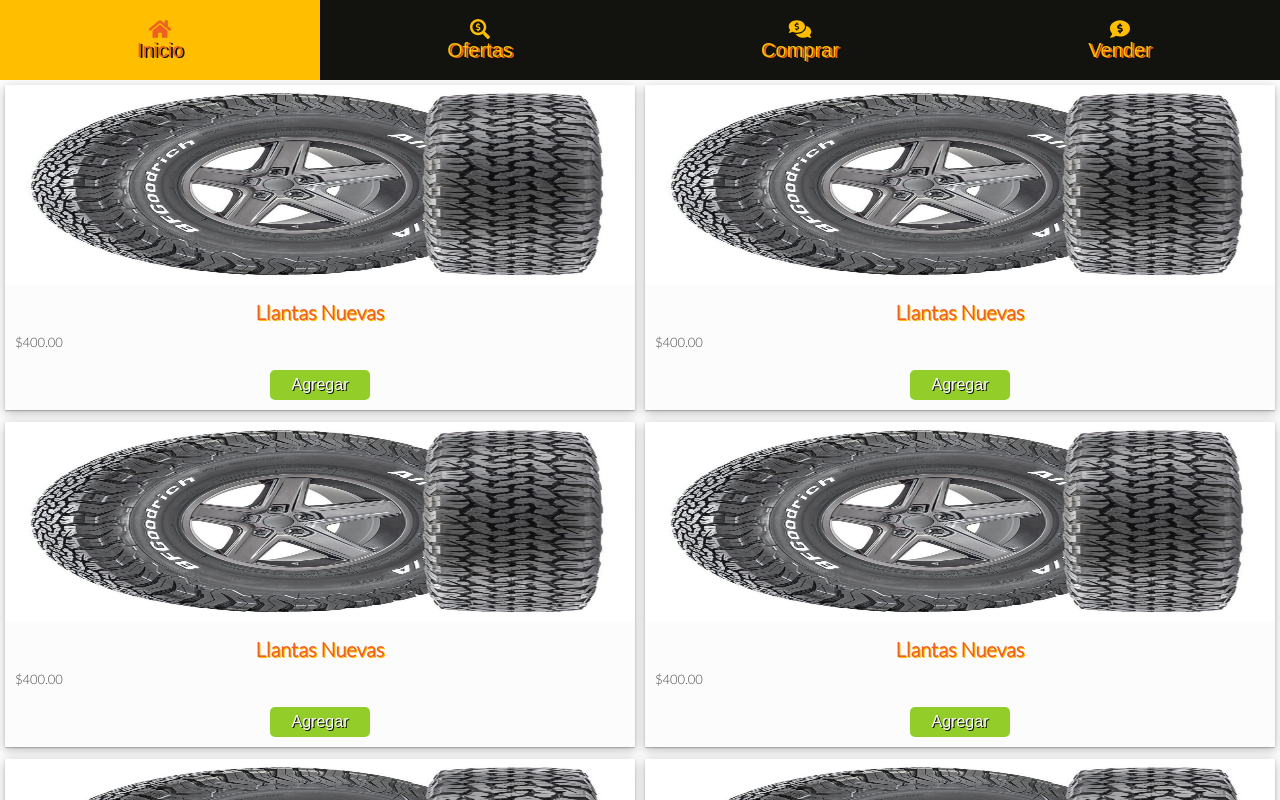
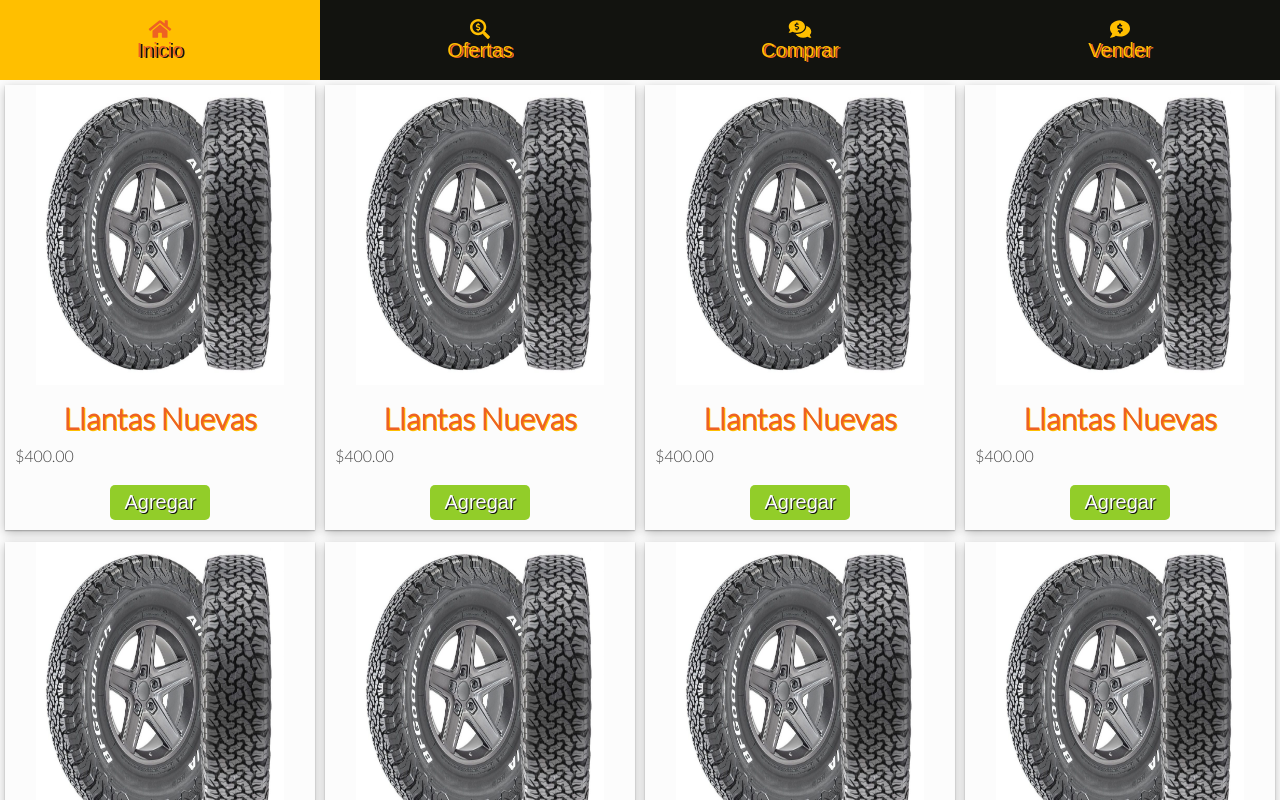
Before and after one commit to amilcarjosimar/emprendedores-vue-app, a Vue app: page /ofertas in a window 1280 px wide. Shown: the top 800 px of the page. Built offline with nearby package versions, Linux system fonts and the light colour scheme; a web font is replaced by a local one.

Commit message:
added deals support for pc

```diff
--- a/public/css/style.css
+++ b/public/css/style.css
@@ -9,8 +9,27 @@
   position: relative;
   font-family: "Lato", sans-serif;
   background-color: var(--white);
+
+}
+/* width */
+::-webkit-scrollbar {
+  width: .4rem;
 }
 
+/* Track */
+::-webkit-scrollbar-track {
+  background: #12130f;
+}
+
+/* Handle */
+::-webkit-scrollbar-thumb {
+  background: #ee6123;
+}
+
+/* Handle on hover */
+::-webkit-scrollbar-thumb:hover {
+  background: #ffbf00;
+}
 * {
   margin: 0;
   padding: 0;
--- a/src/views/HotDeals.vue
+++ b/src/views/HotDeals.vue
@@ -1,7 +1,7 @@
 <template>
   <div class="deals-container">
     <div class="deal" v-for="deal in deals" :key="deal">
-      <img :src="deal.photoURL" class="deal-photo" />
+      <img alt="deal image" :src="deal.photoURL" class="deal-photo" />
       <h4 class="deal-title">{{ deal.name }}</h4>
       <small class="deal-price">$400.00</small>
       <button class="deal-button">Agregar</button>
@@ -18,7 +18,6 @@
   row-gap: 12px;
   padding: 0.5rem;
   text-align: center;
-
   box-sizing: border-box;
 }
 .deal {
@@ -61,6 +60,41 @@
     font-size: 1.3rem;
     text-align: start;
     padding-left: 1rem;
+}
+@media (min-width: 768px) {
+.deals-container {
+     grid-template-columns: auto auto auto;
+}
+.deal-title {
+    font-size: 2.5rem;
+}
+.deal-button {
+    font-size: 1.8rem;
+}
+.deal-price{
+    font-size: 1.4rem;
+}
+}
+@media (min-width: 992px) {
+.deals-container {
+     grid-template-columns: auto auto auto auto;
+}
+.deal-photo {
+    height: 30rem;
+    width: 80%;
+    display: block;
+  margin-left: auto;
+  margin-right: auto;
+}
+.deal-title {
+    font-size: 3rem;
+}
+.deal-button {
+    font-size: 2rem;
+}
+.deal-price{
+    font-size: 1.6rem;
+}
 }
 </style>
 <script>
```
